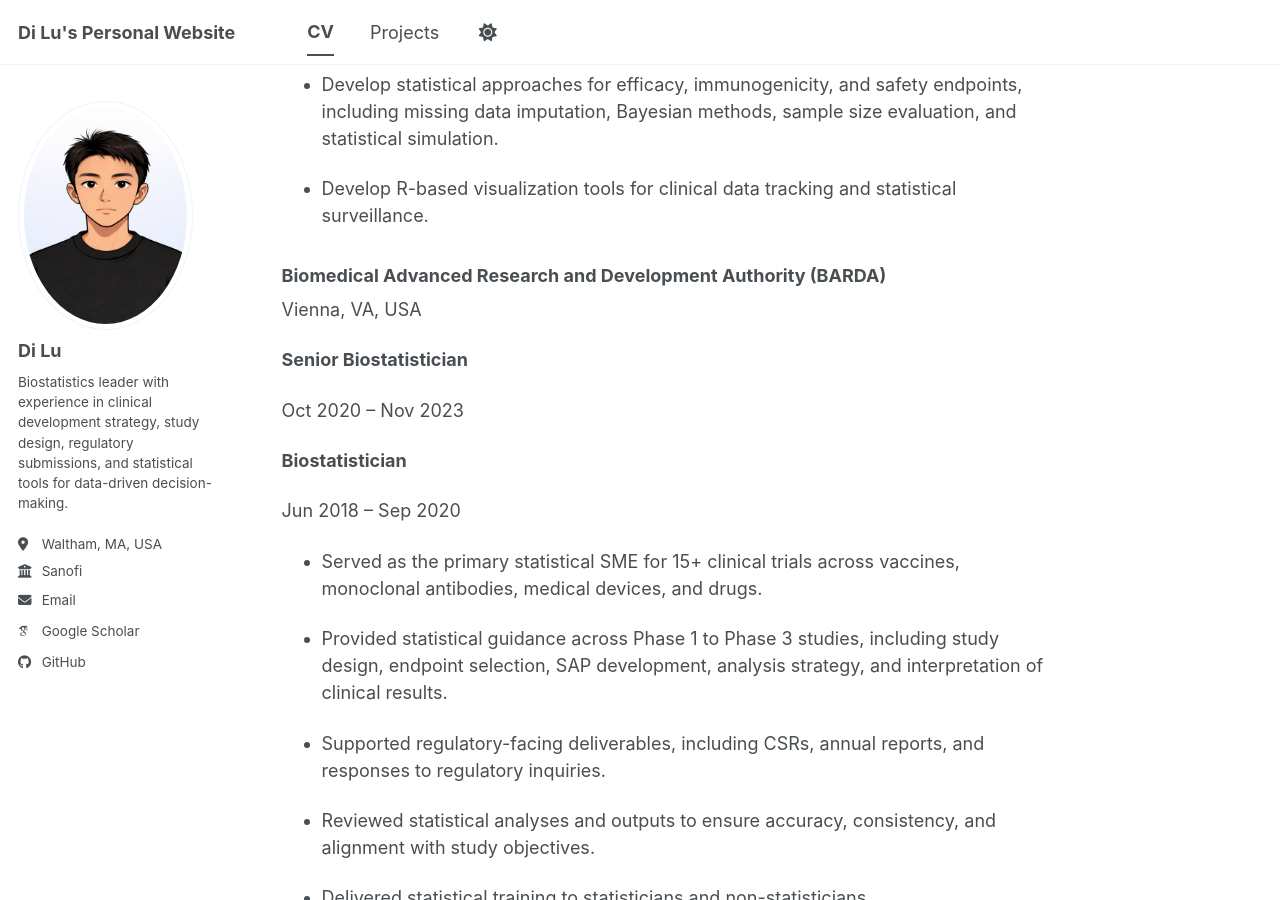
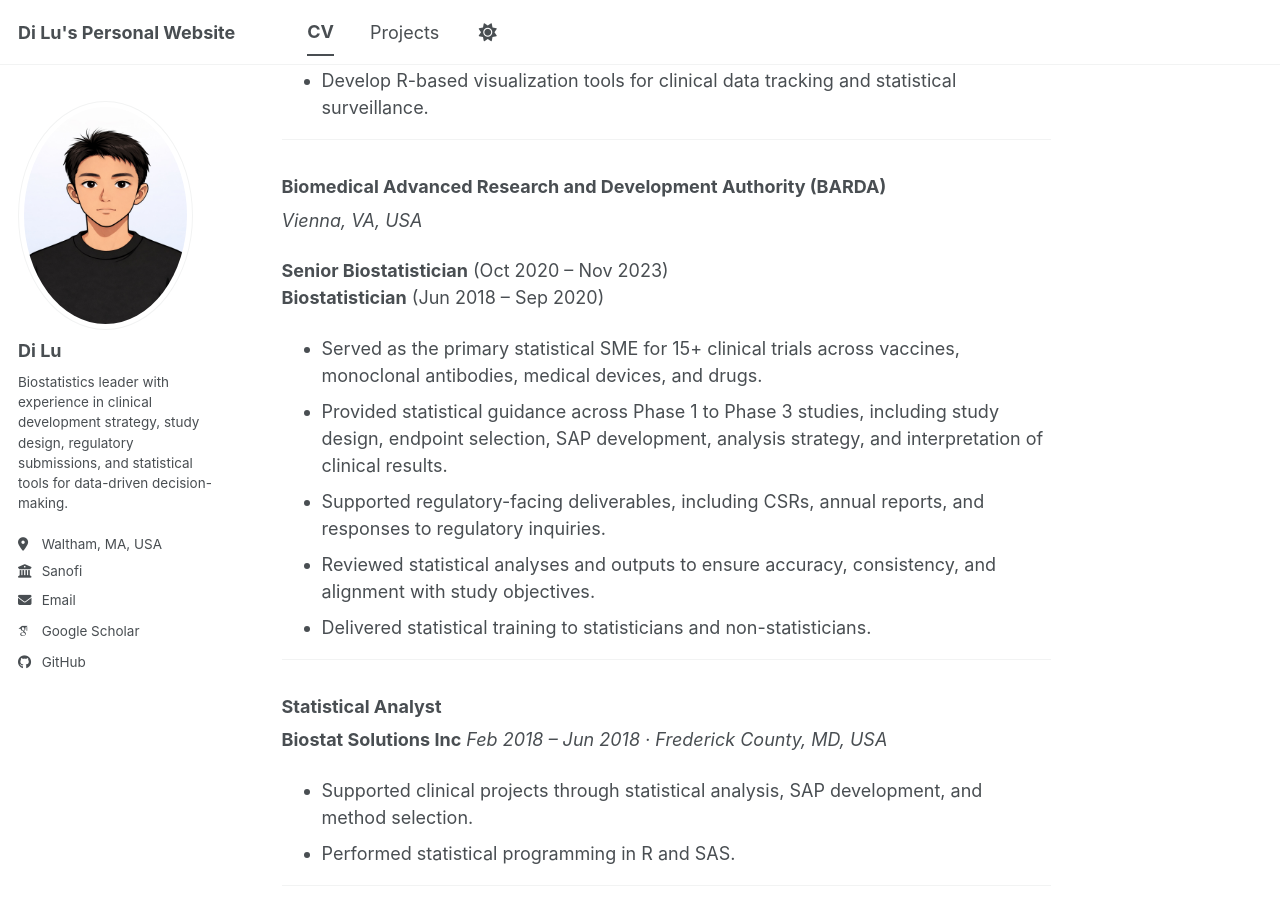
Before and after one commit to dilustats/dilustats.github.io, a Jekyll site: the page built from _pages/cv.md, in a window 1280 px wide and 900 px high, scrolled down 528 px. Built offline with Jekyll 4.4.1, drawn with Linux system fonts in a browser that asks for light colours; some web fonts are replaced; a script bundle is joined from its source files by our own code; library files that are not in the unit come from our copies; some of the changed text lies outside the part shown.

Commit message:
Update cv.md

```diff
--- a/_pages/cv.md
+++ b/_pages/cv.md
@@ -9,70 +9,49 @@
 ## Work Experience
 
 ### Statistics Project Leader, Deputy Director
+**Sanofi, Global Biostatistics Sciences – Vaccines** *Dec 2023 – Present · Waltham, MA, USA*
 
-**Sanofi, Global Biostatistics Sciences – Vaccines**
+* Lead biostatistical support for 3 programs covering 7 studies across translational research and Phase 2 to Phase 4 development.
+* Provide project-level statistical leadership for CDP/TPP strategy, Go/No-Go criteria, study design, estimand strategy, and regulatory deliverables.
+* Support study-level execution, including protocol input, SAP/TFL development, interim/final analysis planning, CSR support, programming review, and quality control.
+* Develop statistical approaches for efficacy, immunogenicity, and safety endpoints, including missing data imputation, Bayesian methods, sample size evaluation, and statistical simulation.
+* Develop R-based visualization tools for clinical data tracking and statistical surveillance.
 
-Dec 2023 – Present · Waltham, MA, USA
-
-- Lead biostatistical support for 3 programs covering 7 studies across translational research and Phase 2 to Phase 4 development.
-
-- Provide project-level statistical leadership for CDP/TPP strategy, Go/No-Go criteria, study design, estimand strategy, and regulatory deliverables.
-
-- Support study-level execution, including protocol input, SAP/TFL development, interim/final analysis planning, CSR support, programming review, and quality control.
-
-- Develop statistical approaches for efficacy, immunogenicity, and safety endpoints, including missing data imputation, Bayesian methods, sample size evaluation, and statistical simulation.
-
-- Develop R-based visualization tools for clinical data tracking and statistical surveillance.
+---
 
 ### Biomedical Advanced Research and Development Authority (BARDA)
+*Vienna, VA, USA*
 
-Vienna, VA, USA
+**Senior Biostatistician** (Oct 2020 – Nov 2023)
+**Biostatistician** (Jun 2018 – Sep 2020)
 
-**Senior Biostatistician**
+* Served as the primary statistical SME for 15+ clinical trials across vaccines, monoclonal antibodies, medical devices, and drugs.
+* Provided statistical guidance across Phase 1 to Phase 3 studies, including study design, endpoint selection, SAP development, analysis strategy, and interpretation of clinical results.
+* Supported regulatory-facing deliverables, including CSRs, annual reports, and responses to regulatory inquiries.
+* Reviewed statistical analyses and outputs to ensure accuracy, consistency, and alignment with study objectives.
+* Delivered statistical training to statisticians and non-statisticians.
 
-Oct 2020 – Nov 2023
-
-**Biostatistician**
-
-Jun 2018 – Sep 2020
-
-- Served as the primary statistical SME for 15+ clinical trials across vaccines, monoclonal antibodies, medical devices, and drugs.
-
-- Provided statistical guidance across Phase 1 to Phase 3 studies, including study design, endpoint selection, SAP development, analysis strategy, and interpretation of clinical results.
-
-- Supported regulatory-facing deliverables, including CSRs, annual reports, and responses to regulatory inquiries.
-
-- Reviewed statistical analyses and outputs to ensure accuracy, consistency, and alignment with study objectives.
-
-- Delivered statistical training to statisticians and non-statisticians.
+---
 
 ### Statistical Analyst
+**Biostat Solutions Inc** *Feb 2018 – Jun 2018 · Frederick County, MD, USA*
 
-**Biostat Solutions Inc**
+* Supported clinical projects through statistical analysis, SAP development, and method selection.
+* Performed statistical programming in R and SAS.
 
-Feb 2018 – Jun 2018 · Frederick County, MD, USA
-
-- Supported clinical projects through statistical analysis, SAP development, and method selection.
-
-- Performed statistical programming in R and SAS.
+---
 
 ### ORISE Fellow
+**U.S. Food and Drug Administration (FDA)** *Jun 2017 – Aug 2017 · White Oak, MD, USA*
 
-**U.S. Food and Drug Administration (FDA)**
-
-Jun 2017 – Aug 2017 · White Oak, MD, USA
-
-- Ran simulations to evaluate statistical methods for bioequivalence analyses.
-
-- Conducted a literature review on dose-escalation methods for early-phase clinical trials.
+* Ran simulations to evaluate statistical methods for bioequivalence analyses.
+* Conducted a literature review on dose-escalation methods for early-phase clinical trials.
 
 ## Education
 
-- **George Mason University, USA** — Post-Graduate Coursework in Computational Science and Informatics, 24 graduate credits, GPA: 4.0/4.0, 2020 – 2022
-
-- **Georgetown University, USA** — Master’s Degree, Biostatistics, GPA: 4.0/4.0, 2016 – 2017
-
-- **Southern Medical University, China** — Bachelor’s Degree, Biostatistics, GPA: 3.58/4.0, 2012 – 2016
+* **George Mason University, USA** — Post-Graduate Coursework in Computational Science and Informatics, 24 graduate credits, GPA: 4.0/4.0, 2020 – 2022
+* **Georgetown University, USA** — Master’s Degree, Biostatistics, GPA: 4.0/4.0, 2016 – 2017
+* **Southern Medical University, China** — Bachelor’s Degree, Biostatistics, GPA: 3.58/4.0, 2012 – 2016
 
 ## Skills
 
```
Also changed, not shown: other parts of _pages/cv.md (+4 -9 lines).
